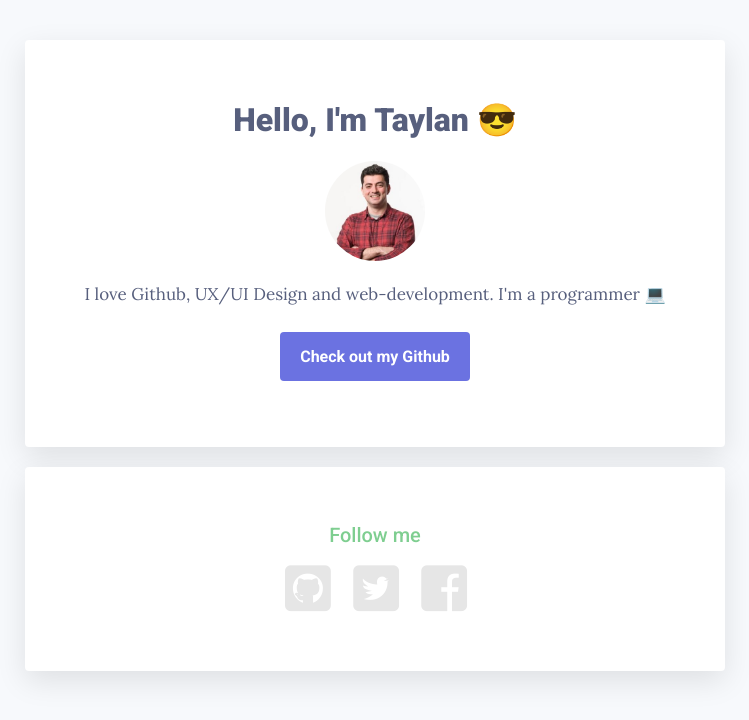
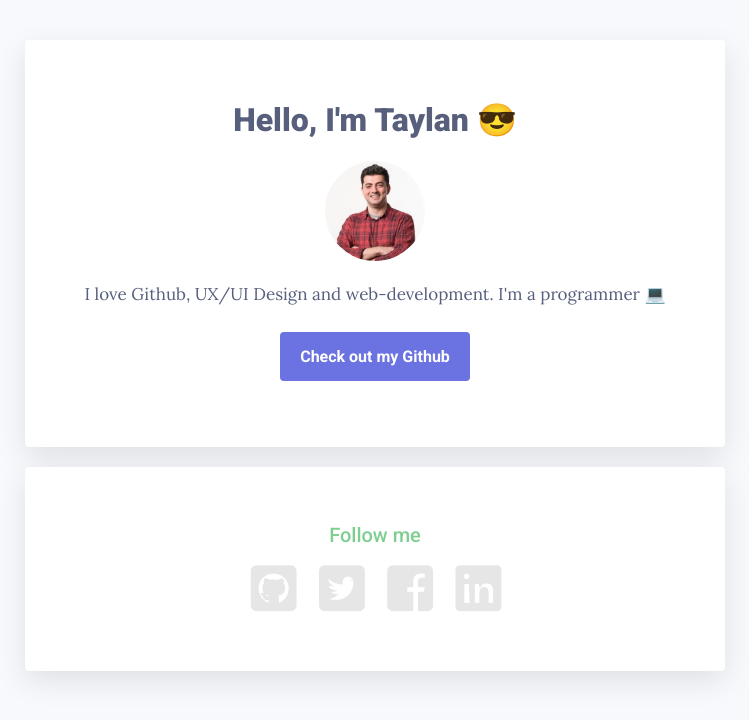
Before and after one commit to ozdere/profile, a plain HTML site: page index.html in a window 1280 px wide. Shown: the whole page, without its empty margins (265-1014 px from the left). Drawn offline with Linux system fonts and the light colour scheme.

Commit message:
Added link to LinkedIn

```diff
--- a/index.html
+++ b/index.html
@@ -22,6 +22,7 @@
           <li><a href="https://github.com/ozdere" target="_blank"><i class="fab fa-github-square"></i></a></li>
           <li><a href="https://twitter.com/ozdere" target="_blank"><i class="fab fa-twitter-square"></i></a></li>
           <li><a href="https://facebook.com/ozdere" target="_blank"><i class="fab fa-facebook-square"></i></a></li>
+          <li><a href="https://www.linkedin.com/in/taylan-ozdere/" target="_blank"><i class="fab fa-linkedin"></i></a></li>
         </ul>
       </div>
     </div>
```
